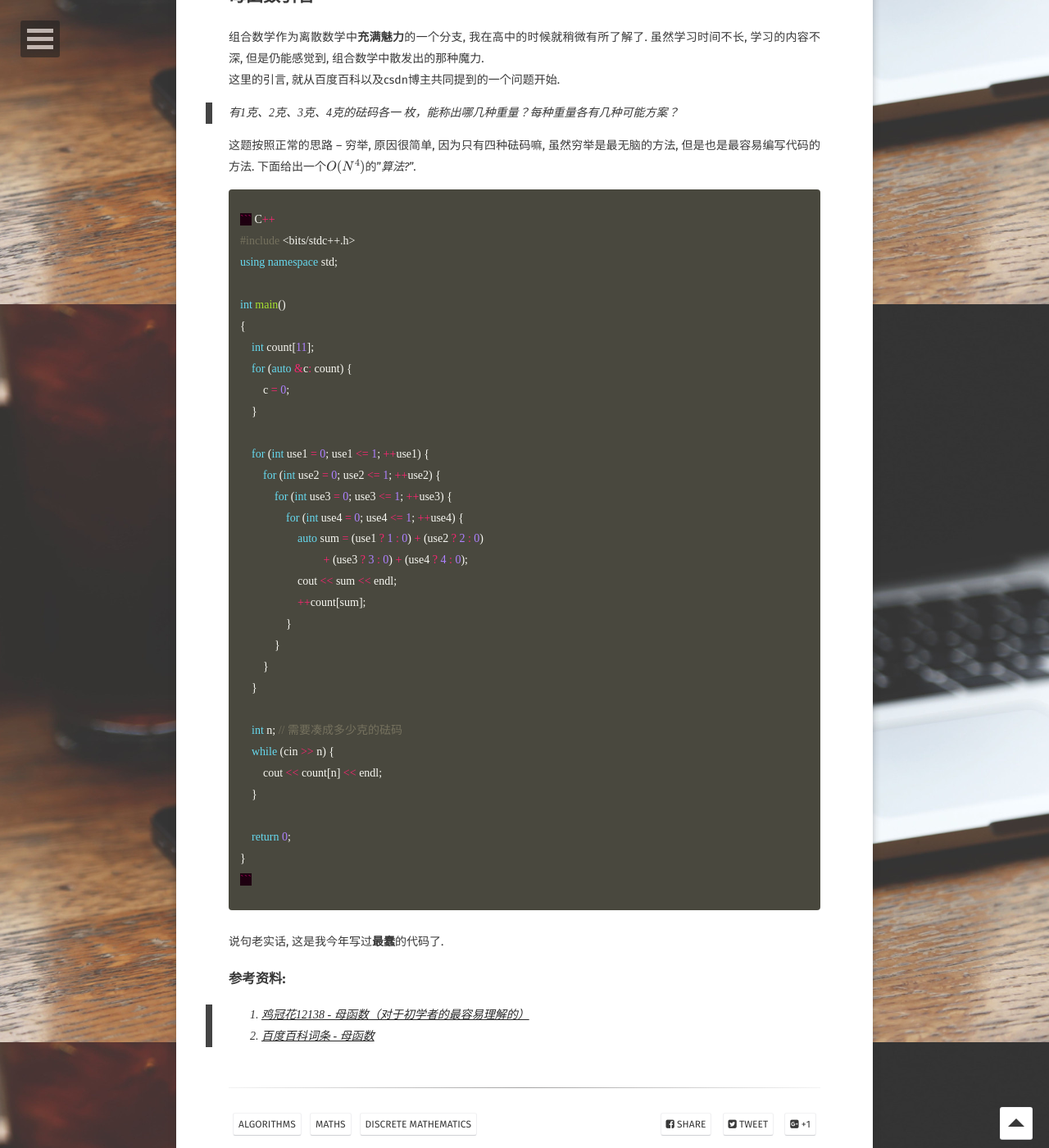
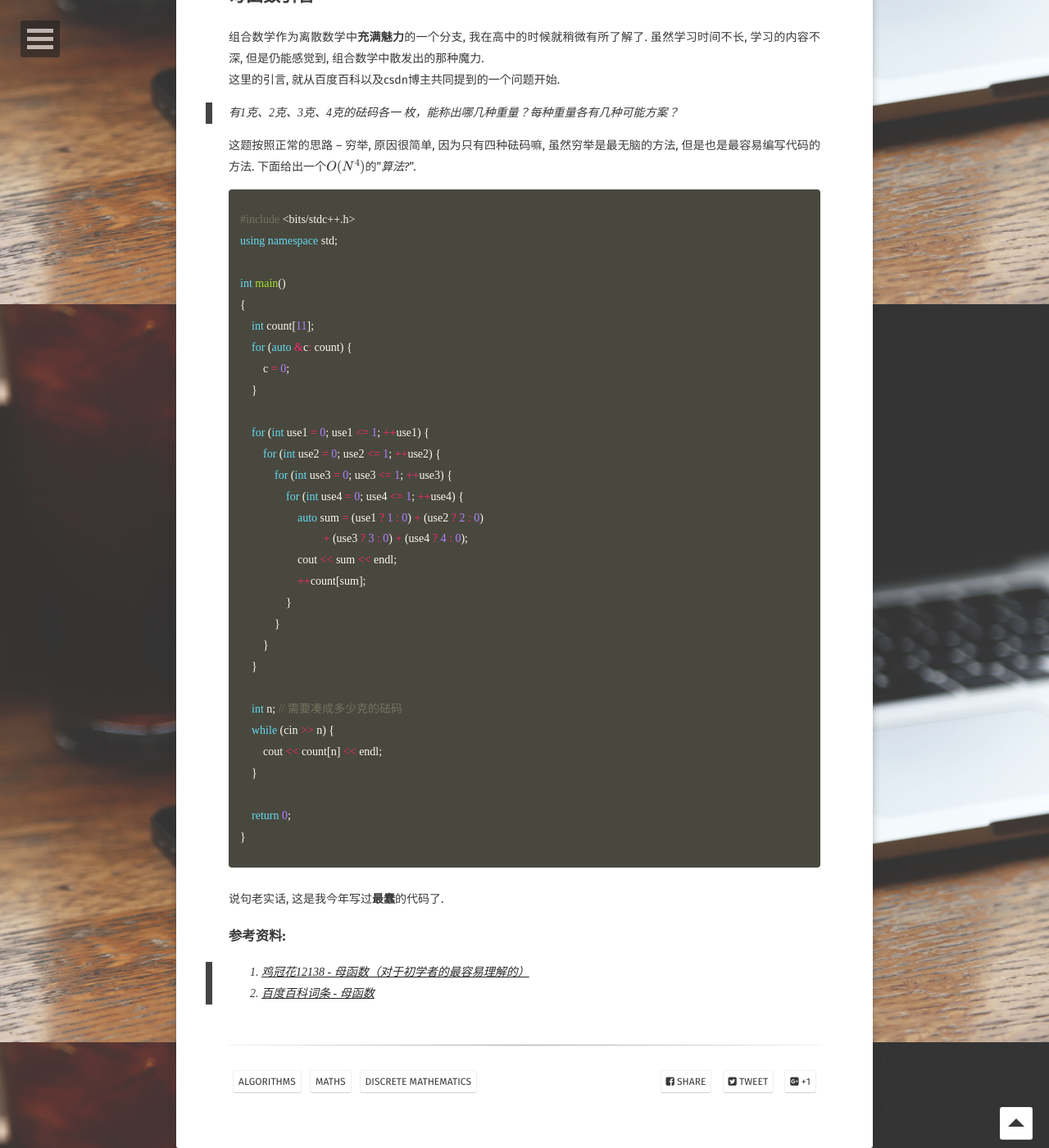
Before and after one commit to Yestercafe/Yestercafe.github.io, a Jekyll site: the page built from _posts/2019-06-21-差劲的算法学习_母函数.md, in a window 1280 px wide and 1400 px high, scrolled down 529 px. Shown: the whole window at 82% size. Built offline with Jekyll 4.4.1, drawn with Linux system fonts in a browser that asks for light colours; some web fonts are replaced; formulas are drawn with MathJax 3; comment, search, counter and statistics services are not loaded.

Commit message:
Try to fix codebox

````diff
--- a/_posts/2019-06-21-差劲的算法学习_母函数.md
+++ b/_posts/2019-06-21-差劲的算法学习_母函数.md
@@ -24,7 +24,6 @@ comments: true
 这题按照正常的思路 -- 穷举, 原因很简单, 因为只有四种砝码嘛, 虽然穷举是最无脑的方法, 但是也是最容易编写代码的方法. 下面给出一个$O(N^4)$的"*算法?*".
 
 {% highlight cpp %}
-``` C++
 #include <bits/stdc++.h>
 using namespace std;
 
@@ -55,7 +54,6 @@ int main()
 
     return 0;
 }
-```
 {% endhighlight %}
 
 说句老实话, 这是我今年写过**最蠢**的代码了.
````
